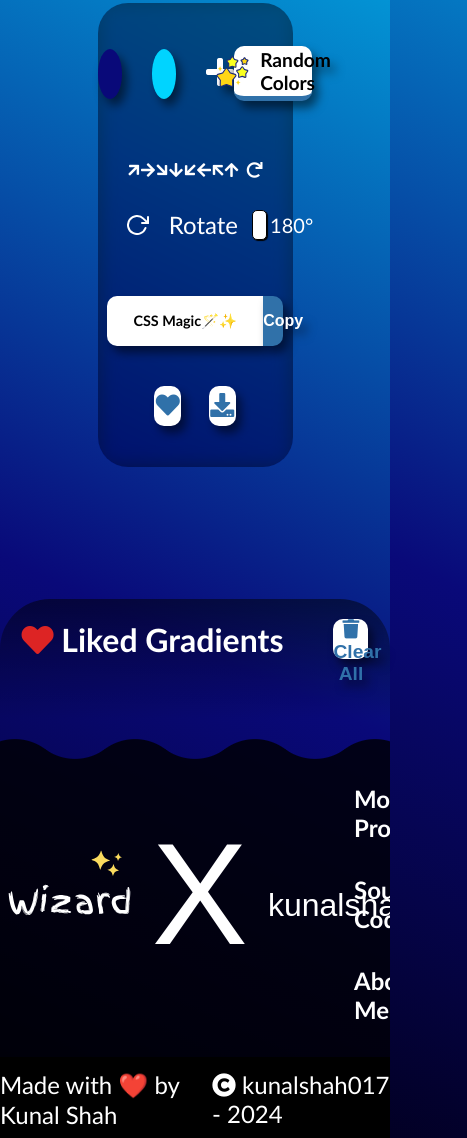
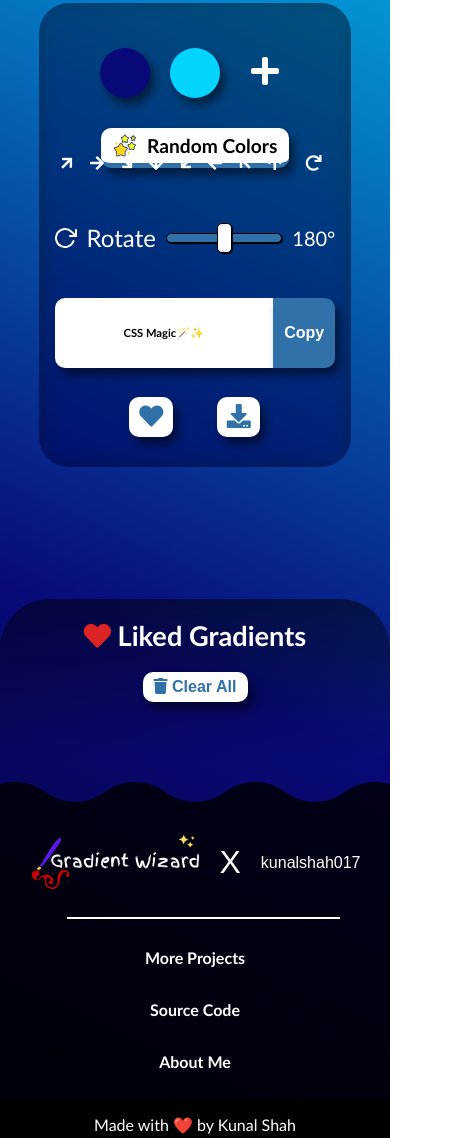
Before and after one commit to kunalshah017/Learning-Web-Development, a plain HTML site: page JS/GradientWizard-CSS-Gradient-Generator/index.html in a window 390 px wide. Shown: the part 347-1485 px from the top of the page, 467 px wide, since content can reach past the window. Drawn offline with Linux system fonts and the light colour scheme; a script that the page names is missing; a web font is replaced by a local one.

Commit message:
Update index.html and style.css to add Mobile Support and Responsive

```diff
--- a/JS/GradientWizard-CSS-Gradient-Generator/index.html
+++ b/JS/GradientWizard-CSS-Gradient-Generator/index.html
@@ -71,7 +71,7 @@
             </div>
             <div class="extra-buttons-container">
                 <button onclick="saveGradient()" class="like-button"> <i class="fas fa-heart"></i></button>
-                <button onclick="printToFile(document.getElementById('downloadImage')" class="download-button"> <i
+                <button onclick="downloadGradientImage()" class="download-button"> <i
                         class="fas fa-download"></i></button>
             </div>
         </div>
@@ -90,8 +90,10 @@
     <footer class="footer-container">
         <div class="footer-logo">
             <img src="assets/Gradient-Wizard-Logo.svg" alt="">
-            <div style="margin: 0 20px ; font-size: 9rem; padding-bottom: 20px; user-select: none;">X</div>
-            <div onclick="redirect('https://kunalshah017.vercel.app')" style="cursor: pointer;">kunalshah017</div>
+            <div class="footer-x">X
+            </div>
+            <div onclick="redirect('https://kunalshah017.vercel.app')" style="cursor: pointer;"
+                class="footer-kunalshah017">kunalshah017</div>
         </div>
         <div class="footer-divider-line"></div>
         <div class="footer-links">
--- a/JS/GradientWizard-CSS-Gradient-Generator/style.css
+++ b/JS/GradientWizard-CSS-Gradient-Generator/style.css
@@ -30,7 +30,6 @@ body {
   height: 120px;
   background-color: rgba(0, 0, 0, 0.5);
   display: flex;
-  justify-content: center;
   padding-top: 20px;
   z-index: 1000;
   color: white;
@@ -56,7 +55,7 @@ body {
   justify-content: space-between;
   align-items: center;
   height: 50%;
-  border: 1px solid transparent;
+  /* border: 1px solid transparent; */
 }
 
 .logo-img {
@@ -649,6 +648,13 @@ input[type="range"]:focus::-ms-fill-upper {
   /* width: 150px; */
 }
 
+.footer-x {
+  margin: 0 20px;
+  font-size: 9rem;
+  padding-bottom: 20px;
+  user-select: none;
+}
+
 .footer-divider-line {
   align-self: flex-end;
   height: 70%;
@@ -733,3 +739,158 @@ input[type="range"]:focus::-ms-fill-upper {
     display: none;
   }
 }
+
+@media (max-width: 530px) {
+  .logo-img {
+    width: 140px;
+    height: 140px;
+  }
+
+  .nav-links {
+    width: 50%;
+    /* border: 1px solid red; */
+  }
+
+  .nav-link {
+    font-size: 0.5rem;
+  }
+
+  .nav-link img {
+    height: 30px;
+    width: 30px;
+  }
+
+  .input-container {
+    padding-top: 15px;
+    height: 50%;
+    width: 80%;
+  }
+
+  .color-input-container {
+    /* height: 70px; */
+    width: 100%;
+    /* justify-content: center; */
+    flex-direction: column;
+    gap: 30px;
+  }
+
+  .user-color-input {
+    width: 100%;
+    gap: 20px;
+  }
+
+  .user-color-input button:hover {
+    transform: scale(0.9);
+  }
+  .random-colors-button {
+    width: 60%;
+    margin: 0;
+    height: 35px;
+  }
+
+  .rotation-input-container {
+    width: 100%;
+    gap: 20px;
+  }
+
+  .predefined-rotation-container {
+    width: 90%;
+    gap: 10px;
+  }
+
+  .user-input-container {
+    width: 90%;
+    gap: 10px;
+  }
+
+  .current-degree {
+    width: 20%;
+    font-size: 20px;
+  }
+
+  .code-output {
+    height: 70px;
+  }
+
+  #code {
+    width: 70%;
+    font-size: 0.7rem;
+  }
+
+  .code-output button {
+    width: 20%;
+    font-size: 1rem;
+  }
+
+  .saved-gradients-header-container {
+    flex-direction: column;
+    gap: 20px;
+  }
+
+  .clear-all-liked-gradients-button {
+    width: 30%;
+    height: 30px;
+    font-size: 1rem;
+  }
+
+  .saved-gradients-container h1 {
+    font-size: 1.7rem;
+  }
+
+  .saved-gradients-list {
+    gap: 10px;
+  }
+
+  .saved-gradients-list li {
+    height: 70px;
+    width: 150px;
+  }
+
+  .saved-gradient-color {
+    width: 40%;
+    border-radius: 50%;
+    height: 60%;
+  }
+
+  .saved-gradient-buttons {
+    width: 60%;
+    gap: 5px;
+  }
+
+  .footer-container {
+    padding-top: 50px;
+    flex-direction: column;
+  }
+
+  .footer-logo {
+    width: 100%;
+    height: 35%;
+    align-items: center;
+    justify-content: center;
+    font-size: 1rem;
+  }
+
+  .footer-logo img {
+    width: 170px;
+  }
+
+  .footer-x {
+    margin-top: 20px;
+    font-size: 2rem;
+  }
+
+  .footer-divider-line {
+    height: 3px;
+    width: 70%;
+  }
+
+  .footer-links {
+    width: 100%;
+    font-size: 1rem;
+  }
+
+  .footer-2 {
+    flex-direction: column;
+    font-size: 1rem;
+  }
+}
```
